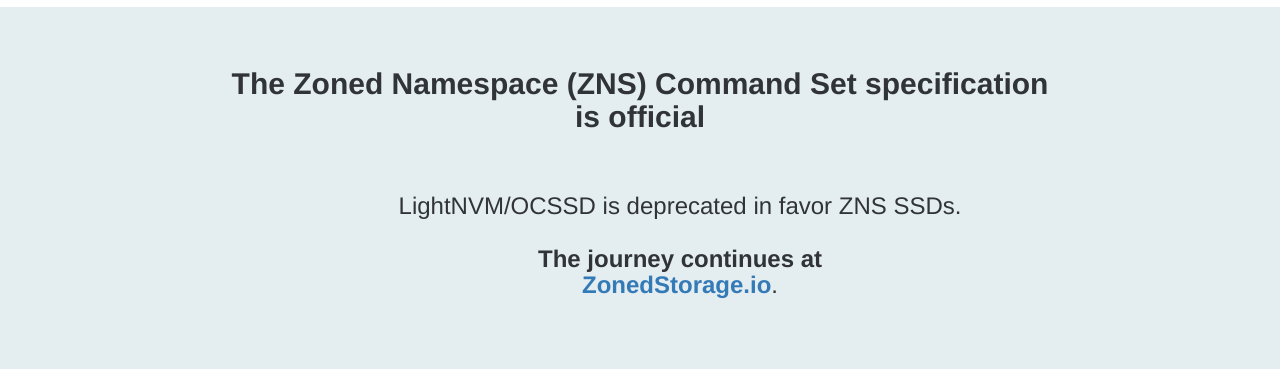
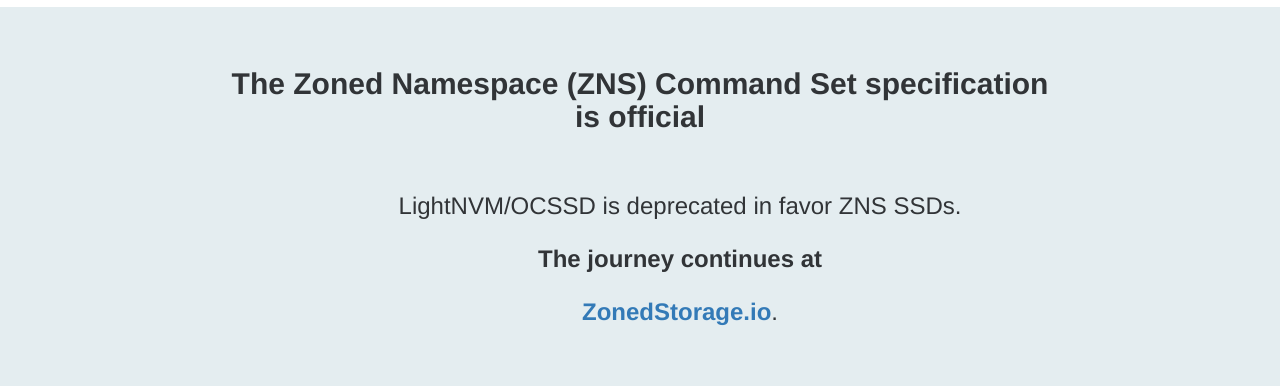
Before and after one commit to OpenChannelSSD/openchannelssd.github.io, a plain HTML site: page index.html in a window 1280 px wide. Shown: the part 63-449 px from the top of the page. Drawn offline with nearby package versions, Linux system fonts and the light colour scheme.

Commit message:
Update index.html

```diff
--- a/index.html
+++ b/index.html
@@ -40,7 +40,7 @@
             <div class="row features">
                 <div class="item">
                     <h3 class="text-center">
-                        LightNVM/OCSSD is deprecated in favor ZNS SSDs.<br><br><b>The journey continues at <br><a href="https://zonedstorage.io" target="_blank">ZonedStorage.io</b></a>.
+                        LightNVM/OCSSD is deprecated in favor ZNS SSDs.<br><br><b>The journey continues at <br><br><a href="https://zonedstorage.io" target="_blank">ZonedStorage.io</b></a>.
                     </h3>
                 </div>
             </div>
```
